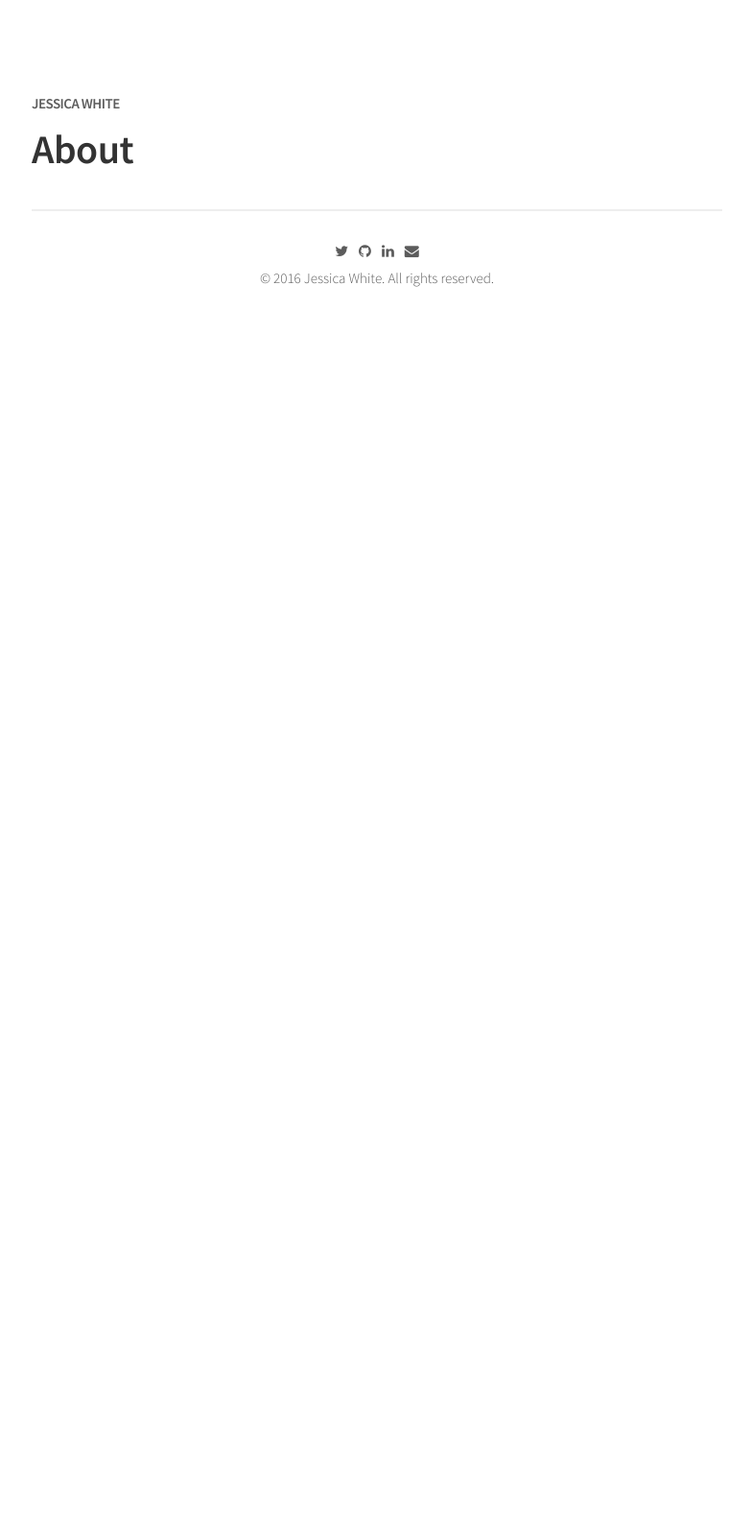
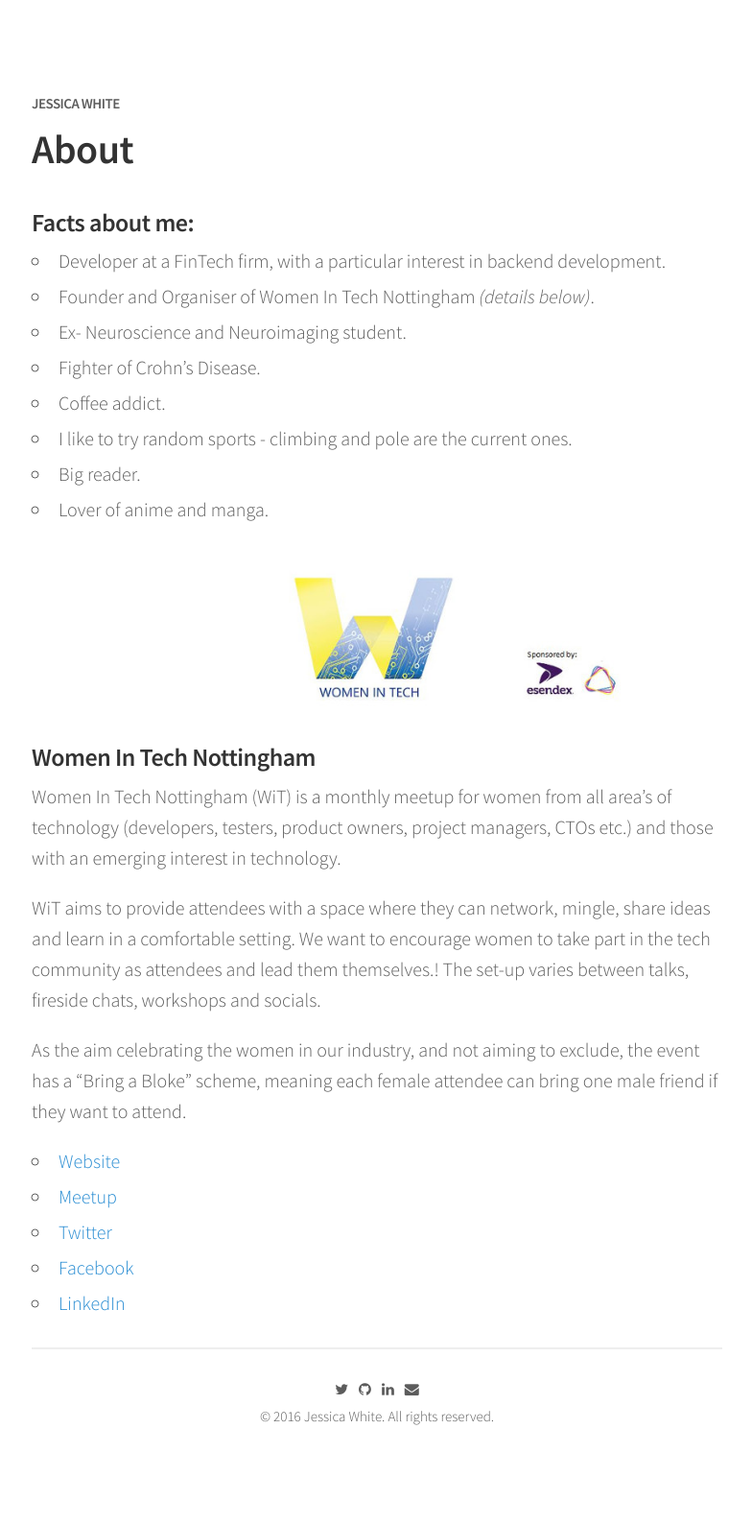
Before and after one commit to wordshaker/jesswhite_4, a Jekyll site: the page built from about.md, in a window 1280 px wide. Shown: the whole page at 96% size, without its empty margins (247-1031 px from the left). Built offline with Jekyll 4.4.1, drawn with Linux system fonts in a browser that asks for light colours; nearby versions of some CDN libraries; before the commit the page ends 900 px from its top, so only the background shows below that.

Commit message:
Add About and Sonos Pi post

```diff
--- a/about.md
+++ b/about.md
@@ -2,3 +2,34 @@
 title: About
 permalink: /about/
 ---
+
+#### Facts about me:
+* Developer at a FinTech firm, with a particular interest in backend development.
+* Founder and Organiser of Women In Tech Nottingham _(details below)_.
+* Ex- Neuroscience and Neuroimaging student.
+* Fighter of Crohn's Disease.
+* Coffee addict.
+* I like to try random sports - climbing and pole are the current ones.
+* Big reader.
+* Lover of anime and manga.
+
+
+
+<div style="text-align:center" markdown="1">
+![witbanner](/assets/images/about/witbanner.jpg)
+</div>
+
+
+
+#### Women In Tech Nottingham
+Women In Tech Nottingham (WiT) is a monthly meetup for women from all area’s of technology (developers, testers, product owners, project managers, CTOs etc.) and those with an emerging interest in technology.
+
+WiT aims to provide attendees with a space where they can network, mingle, share ideas and learn in a comfortable setting. We want to encourage women to take part in the tech community as attendees and lead them themselves.! The set-up varies between talks, fireside chats, workshops and socials.
+
+As the aim celebrating the women in our industry, and not aiming to exclude, the event has a “Bring a Bloke” scheme, meaning each female attendee can bring one male friend if they want to attend.
+
+* [Website](www.womenintechnotts.co.uk)
+* [Meetup](https://www.meetup.com/Women-In-Tech-Nottingham)
+* [Twitter](https://twitter.com/WIT_Notts)
+* [Facebook](https://www.facebook.com/WITNottingham/)
+* [LinkedIn](https://www.linkedin.com/groups/Women-In-Tech-Nottingham-8574493/about)
```
Also changed, not shown: _posts/2016-07-10-sonospi-post.md (added, +23 -0 lines), assets/images/2016-07-10/piOne.JPG (added), assets/images/about/witbanner.JPG (added).
